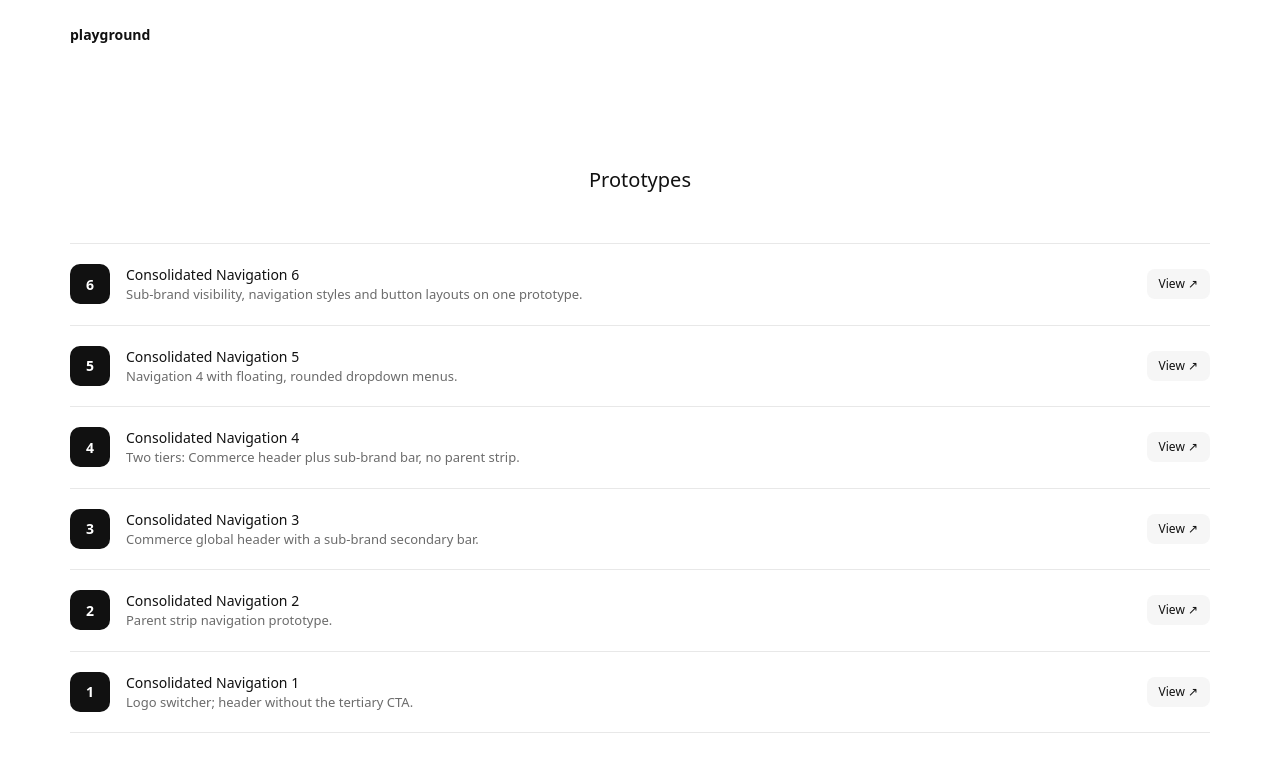
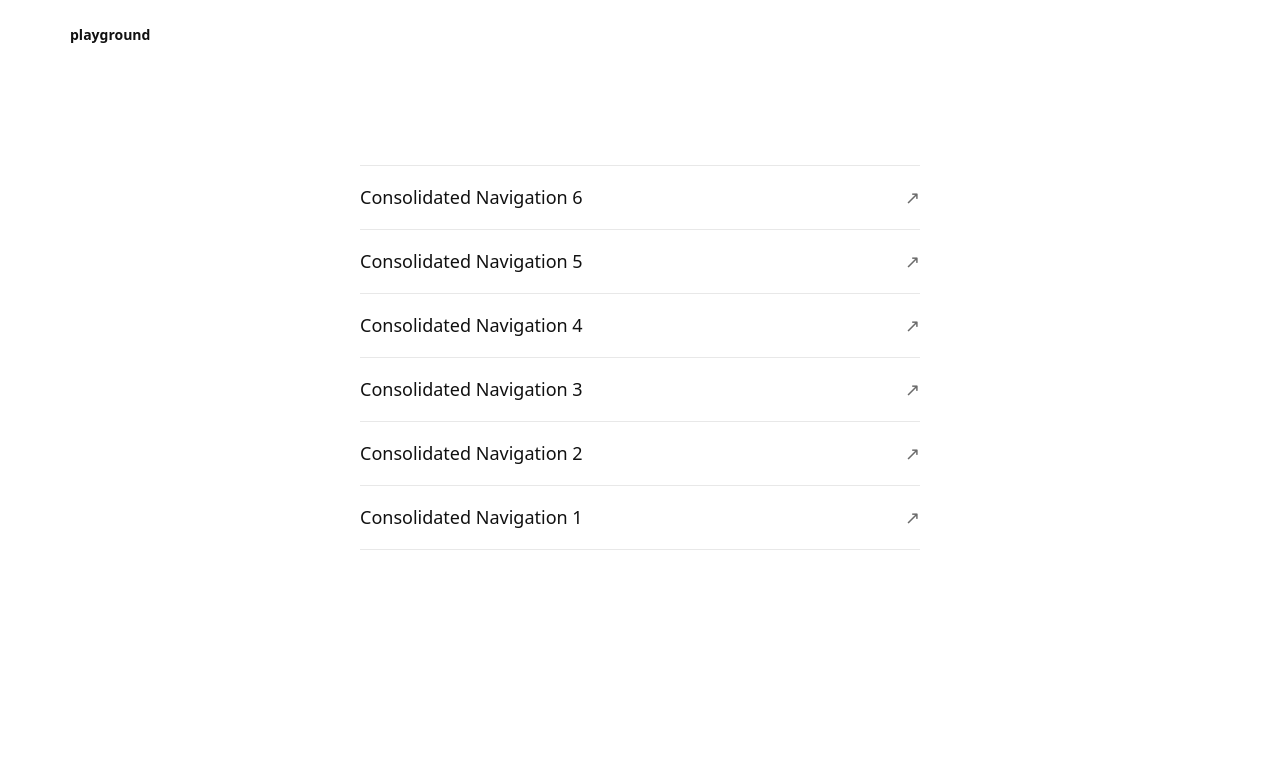
Before and after one commit to ryansheridan44/Playground, a React (Vite) app: page / in a window 1280 px wide. Shown: the top 772 px of the page. Built offline with nearby package versions, Linux system fonts and the light colour scheme; a web font is replaced by a local one.

Commit message:
Playground home: just a menu of projects
Co-Authored-By: Claude Sonnet 5.5 <noreply@anthropic.com>
Claude-Session: https://claude.ai/code/session_016XwQeQXGs4SR8iwF9Y2i9b

```diff
--- a/src/index.css
+++ b/src/index.css
@@ -163,3 +163,45 @@ a {
 .group-title {
   margin-top: 96px;
 }
+
+/* Home: a plain menu of projects */
+.container-narrow {
+  max-width: 560px;
+}
+
+.menu {
+  display: flex;
+  flex-direction: column;
+  border-top: 1px solid var(--border);
+}
+
+.menu-link {
+  display: flex;
+  align-items: center;
+  justify-content: space-between;
+  gap: 16px;
+  padding: 18px 0;
+  border-bottom: 1px solid var(--border);
+  font-size: 18px;
+  font-weight: 500;
+}
+
+.menu-arrow {
+  color: var(--muted);
+  opacity: 0;
+  transform: translate(-4px, 4px);
+  transition: opacity 0.15s, transform 0.2s;
+}
+
+.menu-link:hover .menu-arrow,
+.menu-link:focus-visible .menu-arrow {
+  opacity: 1;
+  transform: none;
+}
+
+@media (hover: none) {
+  .menu-arrow {
+    opacity: 1;
+    transform: none;
+  }
+}
--- a/src/pages/Home.tsx
+++ b/src/pages/Home.tsx
@@ -1,60 +1,26 @@
 import { Link } from 'react-router-dom'
+
+const PROJECTS = [
+  { name: 'Consolidated Navigation 6', to: '/prototypes/sub-brand-navigation' },
+  { name: 'Consolidated Navigation 5', to: '/prototypes/consolidated-navigation-5' },
+  { name: 'Consolidated Navigation 4', to: '/prototypes/consolidated-navigation-4' },
+  { name: 'Consolidated Navigation 3', to: '/prototypes/consolidated-navigation-3' },
+  { name: 'Consolidated Navigation 2', to: '/prototypes/consolidated-navigation-2' },
+  { name: 'Consolidated Navigation 1', to: '/prototypes/consolidated-navigation-1' },
+]
 
 function Home() {
   return (
     <section className="section">
-      <div className="container">
-        <h1 className="page-title">Prototypes</h1>
-        <div className="list">
-          <Link to="/prototypes/sub-brand-navigation" className="row">
-            <div className="row-icon">6</div>
-            <div className="row-body">
-              <div className="row-name">Consolidated Navigation 6</div>
-              <div className="row-desc">Sub-brand visibility, navigation styles and button layouts on one prototype.</div>
-            </div>
-            <span className="row-action">View ↗</span>
-          </Link>
-          <Link to="/prototypes/consolidated-navigation-5" className="row">
-            <div className="row-icon">5</div>
-            <div className="row-body">
-              <div className="row-name">Consolidated Navigation 5</div>
-              <div className="row-desc">Navigation 4 with floating, rounded dropdown menus.</div>
-            </div>
-            <span className="row-action">View ↗</span>
-          </Link>
-          <Link to="/prototypes/consolidated-navigation-4" className="row">
-            <div className="row-icon">4</div>
-            <div className="row-body">
-              <div className="row-name">Consolidated Navigation 4</div>
-              <div className="row-desc">Two tiers: Commerce header plus sub-brand bar, no parent strip.</div>
-            </div>
-            <span className="row-action">View ↗</span>
-          </Link>
-          <Link to="/prototypes/consolidated-navigation-3" className="row">
-            <div className="row-icon">3</div>
-            <div className="row-body">
-              <div className="row-name">Consolidated Navigation 3</div>
-              <div className="row-desc">Commerce global header with a sub-brand secondary bar.</div>
-            </div>
-            <span className="row-action">View ↗</span>
-          </Link>
-          <Link to="/prototypes/consolidated-navigation-2" className="row">
-            <div className="row-icon">2</div>
-            <div className="row-body">
-              <div className="row-name">Consolidated Navigation 2</div>
-              <div className="row-desc">Parent strip navigation prototype.</div>
-            </div>
-            <span className="row-action">View ↗</span>
-          </Link>
-          <Link to="/prototypes/consolidated-navigation-1" className="row">
-            <div className="row-icon">1</div>
-            <div className="row-body">
-              <div className="row-name">Consolidated Navigation 1</div>
-              <div className="row-desc">Logo switcher; header without the tertiary CTA.</div>
-            </div>
-            <span className="row-action">View ↗</span>
-          </Link>
-        </div>
+      <div className="container container-narrow">
+        <nav className="menu" aria-label="Projects">
+          {PROJECTS.map((p) => (
+            <Link key={p.to} to={p.to} className="menu-link">
+              <span>{p.name}</span>
+              <span className="menu-arrow" aria-hidden="true">↗</span>
+            </Link>
+          ))}
+        </nav>
       </div>
     </section>
   )
```
